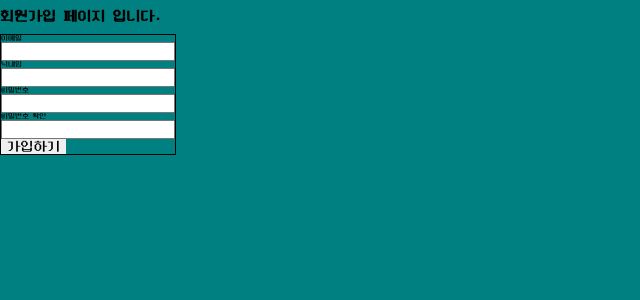
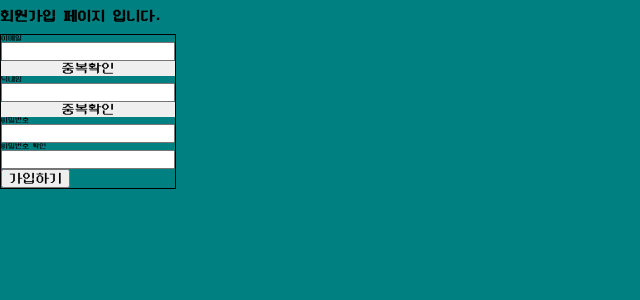
Before and after one commit to MZgaMeZone/gaMeZone, a React (Create React App) app in the folder FrontEnd/: page /signup in a window 1280 px wide. Shown: the top 300 px of the page, without its empty margins (0-640 px from the left). Built offline with nearby package versions, Linux system fonts and the light colour scheme.

Commit message:
Feat: 회원가입시 이메일 중복검사 및 닉네임 중복검사 기능 추가

```diff
--- a/FrontEnd/src/pages/userPages/login.tsx
+++ b/FrontEnd/src/pages/userPages/login.tsx
@@ -3,20 +3,25 @@ import { useNavigate } from "react-router-dom";
 import styled from "styled-components";
 import axios from "axios";
 
+import MainFooter from "../mainPage/main-footer";
+
 function Login() {
   const [email, setEmail] = useState("");
   const [password, setPassword] = useState("");
+  const [mainModal, setMainModal] = useState(false);
   const navigate = useNavigate();
 
   function handleSubmit(e: React.FormEvent<HTMLFormElement>) {
     e.preventDefault();
     axios
-      .post("api/login", {
+      .post("http://localhost:8080/api/users/login", {
         email,
         password,
       })
       .then((res) => {
+        console.log(res);
         if (res.data.success) {
+          localStorage.setItem("access_token : ", res.data.token);
           navigate("/");
         }
       })
@@ -45,7 +50,11 @@ function Login() {
           }}
         />
         <LoginButton>로그인</LoginButton>
+        <SignupButton onClick={() => navigate("/signup")}>
+          회원가입
+        </SignupButton>
       </LoginForm>
+      <MainFooter mainModal={mainModal} setMainModal={setMainModal} />
     </>
   );
 }
@@ -53,3 +62,4 @@ export default Login;
 
 const LoginForm = styled.form``;
 const LoginButton = styled.button``;
+const SignupButton = styled.button``;
--- a/FrontEnd/src/pages/userPages/signup.tsx
+++ b/FrontEnd/src/pages/userPages/signup.tsx
@@ -8,17 +8,53 @@ function Signup() {
   const [nickname, setNickname] = useState("");
   const [password, setPassword] = useState("");
   const [passwordCheck, setPasswordCheck] = useState("");
-  // const [emailDuplicateCheck, setEmailDuplicateCheck] = useState(false);
-  // const [nicknameDuplicateCheck, setNicknameDuplicateCheck] = useState(false);
+  const [emailDuplicateCheck, setEmailDuplicateCheck] = useState(false);
+  const [nicknameDuplicateCheck, setNicknameDuplicateCheck] = useState(false);
 
   const navigate = useNavigate();
+
+  async function handleEmailDuplicateCheck(e: { preventDefault: () => void }) {
+    e.preventDefault();
+    console.log(email);
+
+    await axios
+      .post("http://localhost:8080/api/users/signup/emailDuplicateCheck", {
+        email: email,
+      })
+      .then((res) => {
+        if (res.data.success) {
+          setEmailDuplicateCheck(true);
+          alert("사용 가능한 email입니다.");
+        }
+        alert("중복된 email입니다. 다른 email을 입력해주세요.");
+      });
+  }
+
+  async function handleNicknameDuplicateCheck(e: {
+    preventDefault: () => void;
+  }) {
+    e.preventDefault();
+    console.log(nickname);
+
+    await axios
+      .post("http://localhost:8080/api/users/signup/nicknameDuplicateCheck", {
+        nickname: nickname,
+      })
+      .then((res) => {
+        if (res.data.success) {
+          setNicknameDuplicateCheck(true);
+          alert("사용 가능한 nickname입니다.");
+        }
+        alert("중복된 nickname입니다. 다른 nickname을 입력해주세요.");
+      });
+  }
 
   async function handleSubmit(e: React.FormEvent<HTMLFormElement>) {
     e.preventDefault();
     console.log(email, nickname, password, passwordCheck);
 
     await axios
-      .post("/api/signup", {
+      .post("http://localhost:8080/api/users/signup", {
         email: email,
         nickname: nickname,
         password: password,
@@ -44,13 +80,17 @@ function Signup() {
             type="email"
             value={email}
             onChange={(e) => setEmail(e.target.value)}
-          />
+            disabled={emailDuplicateCheck}
+          />{" "}
+          <button onClick={handleEmailDuplicateCheck}>중복확인</button>
           닉네임
           <input
             type="text"
             value={nickname}
             onChange={(e) => setNickname(e.target.value)}
-          />
+            disabled={nicknameDuplicateCheck}
+          />{" "}
+          <button onClick={handleNicknameDuplicateCheck}>중복확인</button>
           {nickname
             ? nickname.length < 2 && <p>닉네임을 2자리 이상 입력해주세요.</p>
             : ""}
@@ -71,7 +111,15 @@ function Signup() {
           />
           {password !== passwordCheck && <p>비밀번호가 일치하지 않습니다.</p>}
         </FormContent>
-        <FormSubmit type="submit">가입하기</FormSubmit>
+        <FormSubmit
+          value="가입하기"
+          type="submit"
+          disabled={
+            !emailDuplicateCheck &&
+            !nicknameDuplicateCheck &&
+            !(password === passwordCheck)
+          }
+        />
       </SignupForm>
     </>
   );
@@ -92,4 +140,4 @@ const FormContent = styled.div`
   flex-direction: column;
 `;
 
-const FormSubmit = styled.button``;
+const FormSubmit = styled.input``;
```
